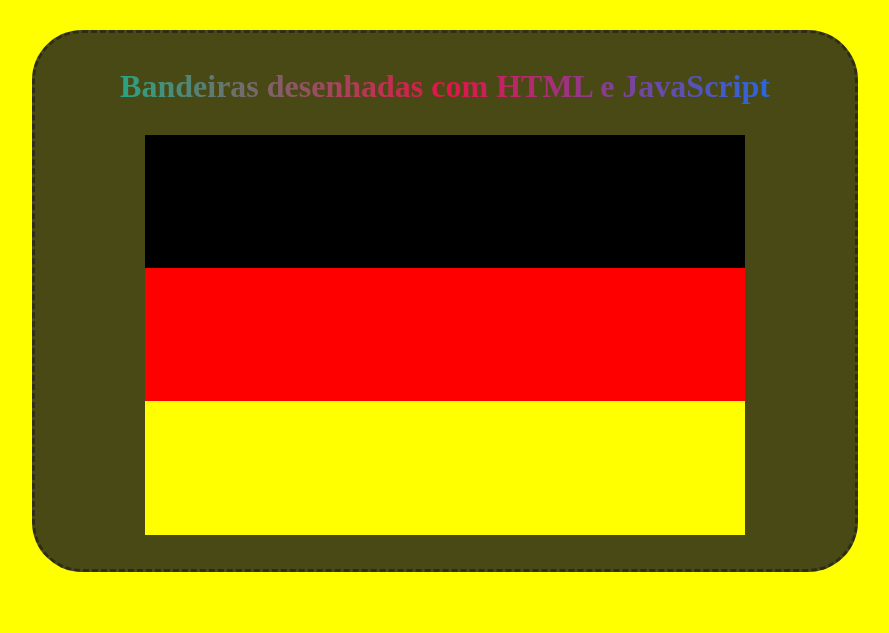
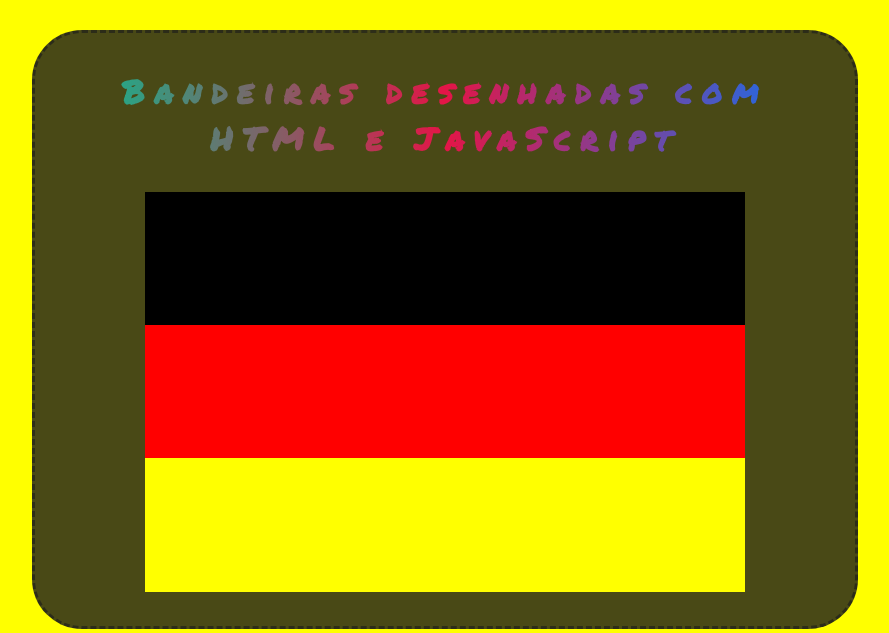
Before and after one commit to annereginatto/Bandeiras, a plain HTML site: page index.html in a window 1280 px wide. Shown: the top 633 px of the page, without its empty margins (195-1084 px from the left). Drawn offline with Linux system fonts and the light colour scheme.

Commit message:
Changing h1 font-family

```diff
--- a/style.css
+++ b/style.css
@@ -1,4 +1,5 @@
 @import url("https://fonts.googleapis.com/css2?family=Gloria+Hallelujah&display=swap");
+@import url('https://fonts.googleapis.com/css2?family=Permanent+Marker&display=swap');
 
 body {
     background-size: 400% 400%;
@@ -27,6 +28,8 @@ body {
 
 h1 {
     margin: 30px 0;
+    font-family: 'Permanent Marker', cursive;
+    letter-spacing: 10px;
     background: linear-gradient(to right, #00c492 0%, #e31547 50%, #0079ff 100%);
 	-webkit-background-clip: text;
 	-webkit-text-fill-color: transparent;
```
Also changed, not shown: index.html (+1 -1 lines).
